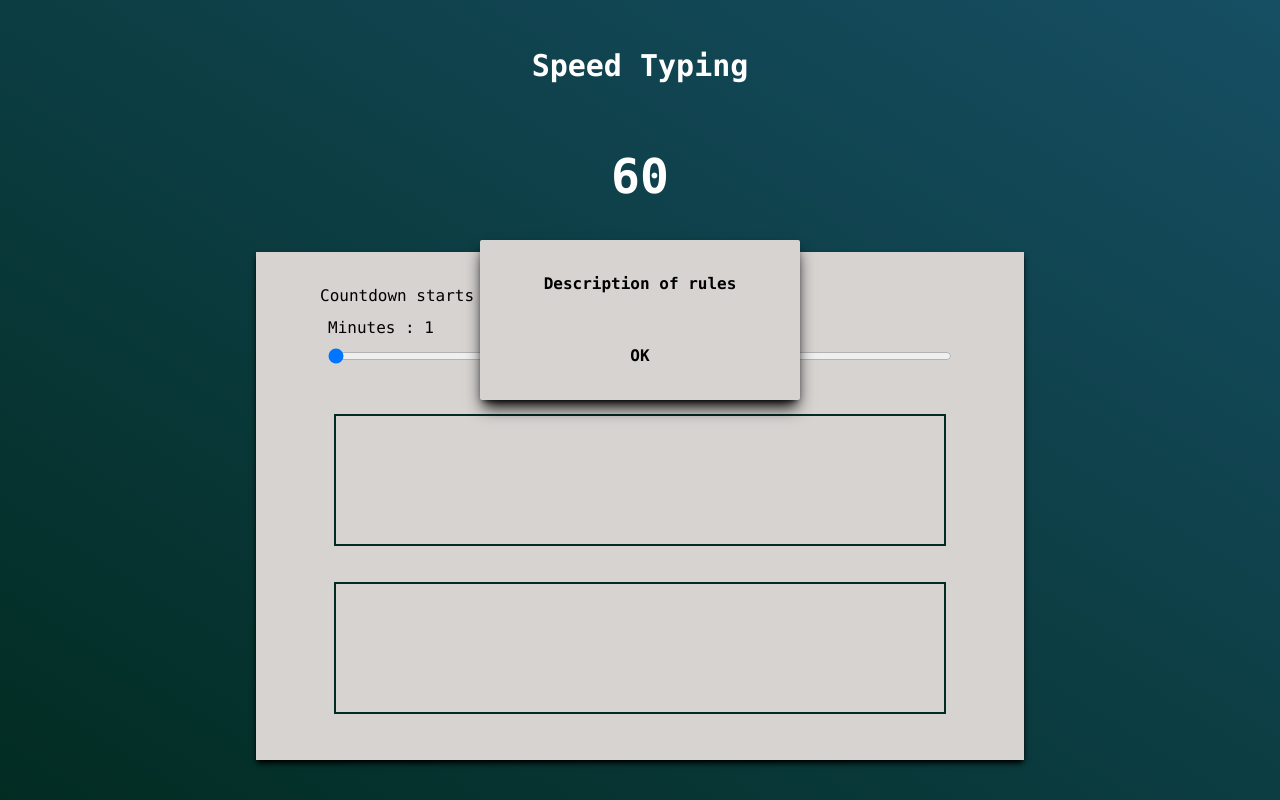
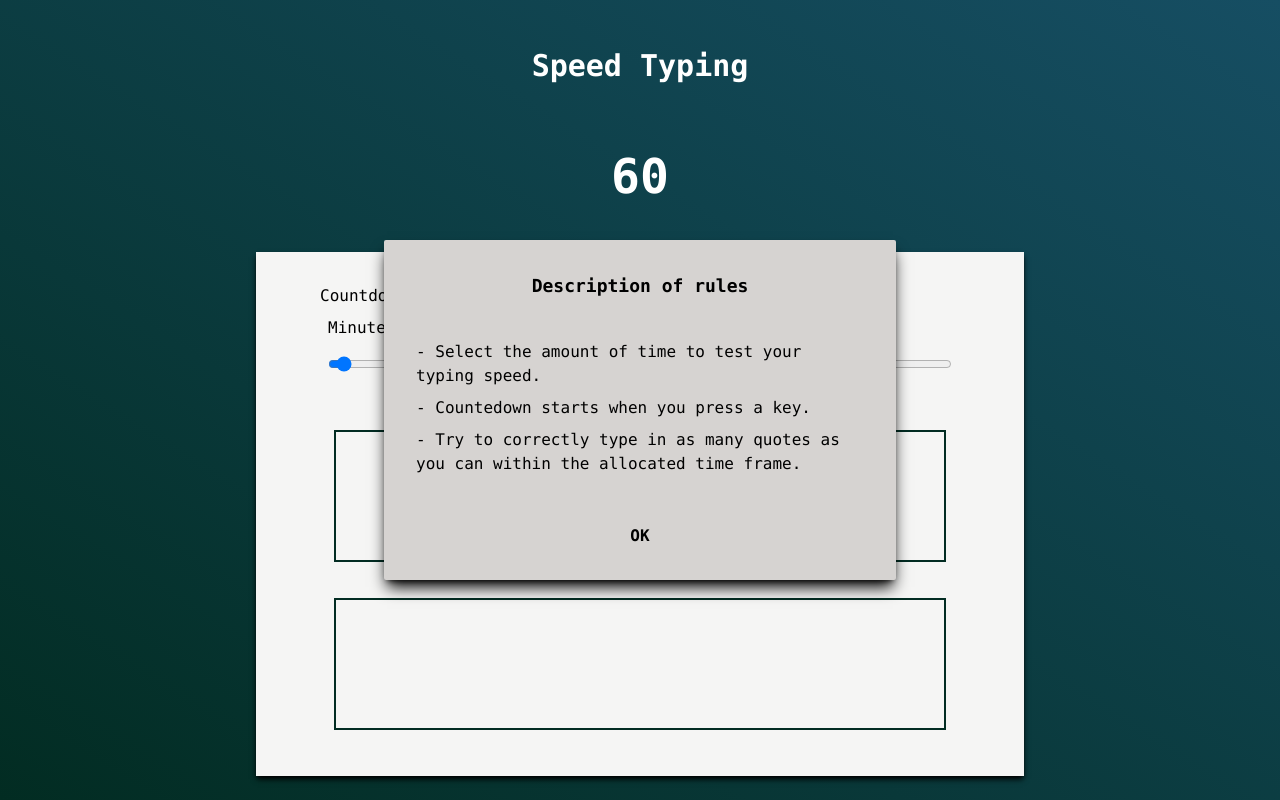
Before and after one commit to michalpaprocki/speed-typing-game, a React (Vite) app: page / in a window 1280 px wide. Built offline with nearby package versions, Linux system fonts and the light colour scheme; no server answers.

Commit message:
updated rules, improved fn that runs at the end of game

```diff
--- a/src/components/Game.tsx
+++ b/src/components/Game.tsx
@@ -71,10 +71,28 @@ const Game = () => {
 
    useEffect(() => {
       if (game.over && sentence) {
-         let amountCompleted = keyStrokes.length
-         let words = sentence?.content.slice(0, amountCompleted).split(" ")
-         setCompleted(prev => ({ ...prev, cumulativeWordsLength: prev.cumulativeWordsLength + words?.length }))
+
+         let matchedArray:string[] = []
+
+         for(let i = 0; i< sentence.content.length; i++){
+            if(keyStrokes[i] !== sentence.content[i]){
+
+               break
+            }
+
+            matchedArray.push(keyStrokes[i])
+         }
+         if(matchedArray[0]!==""){
+
+
+         let words = matchedArray.toString().split(" ")
+
+         setCompleted(prev => ({ ...prev, cumulativeWordsLength: prev.cumulativeWordsLength + words.length }))
+      } else {
+         setCompleted(prev => ({ ...prev, cumulativeWordsLength: prev.cumulativeWordsLength + 0 }))
+      }
          setShowInfo(true)
+
       }
    }, [game.over])
    useEffect(() => {
@@ -88,12 +106,12 @@ const Game = () => {
    }, [])
    return (
       <div className="min-h-screen bg-gradient-to-tr from-emerald-950 to-cyan-900 flex flex-col items-center font-mono">
-         <Modal text="description of rules" />
+         <Modal heading="description of rules" text1={`- Select the amount of time to test your typing speed.`} text2={`- Countedown starts when you press a key.`} text3={`- Try to correctly type in as many quotes as you can within the allocated time frame.`} />
          {showInfo === true ? <div className="p-4 bg-stone-300 shadow-md shadow-black flex flex-col absolute top-[50%]">
             <span className="p-4 px-8">You managed to:</span>
             <span>-  reach <b>{completed.cumulativeWordsLength / parseInt(minutes)}</b> words per minute.</span>
             <span>- complete <b>{completed.amount}</b> quotes.</span>
-            <button className="p-4 mt-12 px-8 hover:text-white hover:bg-black" onClick={() => {
+            <button className="p-4 mt-12 px-8 hover:text-white hover:bg-black font-bold" onClick={() => {
                setShowInfo(false); nextSentence(); setCompleted({ amount: 0, cumulativeWordsLength: 0 })
                setGame({ over: false, started: false })
             }}>OK</button>
@@ -102,11 +120,11 @@ const Game = () => {
             <h1 className="text-white text-3xl font-semibold py-12">Speed Typing</h1>
          </div>
          <Timer start={game.started} callback={() => { setGame({ over: true, started: false }) }} limit={minutes} />
-         <div className="p-8 px-16 bg-stone-300 mt-8 shadow-md shadow-black min-w-[90%]  md:min-w-[60%]">
-            {keyStrokes.length === 0 && !game.started ? <h2>Countdown starts whe a key is pressed.</h2> : <></>}
+         <div className="p-8 px-16 bg-stone-100 mt-8 shadow-md shadow-black min-w-[90%]  md:min-w-[60%]">
+            <h2 className={`${keyStrokes.length === 0 && !game.started ? "visible" : "invisible"}`}>Countdown starts whe a key is pressed.</h2>
             <div className="p-2 flex flex-col gap-2">
                <span>Minutes : {minutes}</span>
-               <input disabled={game.started ? true : false} type="range" min={1} max={10} value={minutes} onChange={(e) => {
+               <input className="p-2 bg-stone-600" disabled={game.started ? true : false} type="range" min={1} max={10} value={minutes} onChange={(e) => {
                   game.started ? null :
                      setMinutes(e.currentTarget.value)
 
@@ -114,9 +132,9 @@ const Game = () => {
             <span className="font-bold text-xl p-2 text-white">{ }</span>
             <div className="p-4 flex flex-col justify-between gap-10">
                {sentence?.author}
-               <span className="font-semibold p-2 min-h-[8rem] ring-2 ring-emerald-950">{sentence !== null && sentence !== undefined ? Array.from(sentence.content).map((w, i) => <span key={i} className={`bg-blue-400`}>{w}</span>) : <></>}
+               <span className="font-semibold p-2 min-h-[8rem] ring-2 ring-emerald-950">{sentence !== null && sentence !== undefined ? Array.from(sentence.content).map((w, i) => <span key={i}>{w}</span>) : <></>}
                </span>
-               <span className="font-semibold p-2 whitespace-pre min-h-[8rem] ring-2 ring-emerald-950">{game.over=== false&&keyStrokes.map((k, i) => <span className={`whitespace-pre-wrap ${k === sentence?.content[i] ? "bg-emerald-600" : "bg-red-500 text-whitess"} `} key={i}>{k}</span>)}</span>
+               <span className="font-semibold p-2 whitespace-pre min-h-[8rem] ring-2 ring-emerald-950">{game.over === false && keyStrokes.map((k, i) => <span className={`whitespace-pre-wrap ${k === sentence?.content[i] ? "bg-emerald-600" : "bg-red-500 text-whitess"} max-w-6xl`} key={i}>{k}</span>)}</span>
             </div>
          </div>
       </div>
--- a/src/components/Modal.tsx
+++ b/src/components/Modal.tsx
@@ -1,9 +1,12 @@
 import { useState, useEffect } from 'react'
 interface Props {
-    text: string;
+    text1: string;
+    text2: string;
+    text3: string;
+    heading: string;
 }
 
-const Modal = ({ text }: Props) => {
+const Modal = ({ text1, text2, text3, heading }: Props) => {
     const [show, setShow] = useState(false)
     const rulesRead = () => {
         localStorage.setItem("rules", "read")
@@ -17,14 +20,17 @@ const Modal = ({ text }: Props) => {
     }, [])
     if (show) {
         return (
-            <div className="p-8 py-4 absolute top-[30%] flex flex-col bg-stone-300 items-center shadow-lg shadow-black rounded-sm">
-                <span className="first-letter:capitalize p-8 py-4 pb-8 font-semibold">{text}</span>
-                <button className="p-4 w-[13ch] px-2 font-semibold hover:bg-black hover:text-white rounded-sm" onClick={() => { setShow(false); rulesRead() }}>OK</button>
+            <div className="p-8 gap-2 py-4 absolute top-[30%] flex flex-col bg-stone-300 shadow-lg shadow-black rounded-sm max-w-lg">
+                <span className="text-lg self-center first-letter:capitalize p-8 py-4 pb-8 font-semibold">{heading}</span>
+                <span>{text1}</span>
+                <span>{text2}</span>
+                <span>{text3}</span>
+                <button className="p-4 mt-6 self-center w-[13ch] px-2 font-semibold hover:bg-black hover:text-white rounded-sm" onClick={() => { setShow(false); rulesRead() }}>OK</button>
             </div>
         )
     }
     return (
-        <div onClick={()=>setShow(true)} className='absolute p-1 bg-stone-300/25 text-neutral-100 hover:text-neutral-900 hover:bg-stone-300 top-0 right-0 m-2 uppercase font-semibold text-sm rounded-sm'>rules</div>
+        <div onClick={() => setShow(true)} className='absolute p-1 bg-stone-300/25 text-neutral-100 hover:text-neutral-900 hover:bg-stone-300 top-0 right-0 m-2 uppercase font-semibold text-sm rounded-sm'>rules</div>
     )
 
 }
--- a/src/components/Timer.tsx
+++ b/src/components/Timer.tsx
@@ -33,7 +33,7 @@ const Timer = ({ callback, start, limit }: Props) => {
 
             clearInterval(intervaleId)
             callback()
-            setTime(parseInt(limit)*1)
+            setTime(parseInt(limit)*60)
         }
     }, [time])
     return (
```
